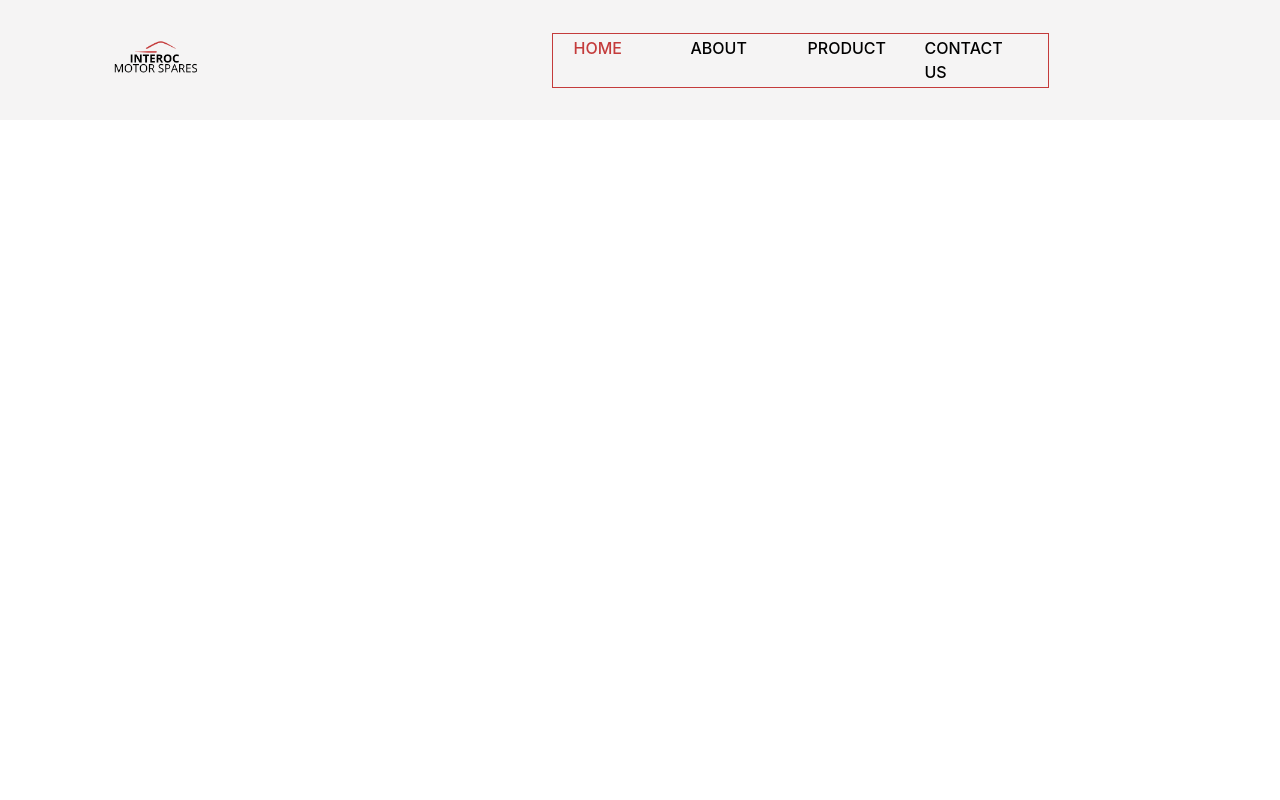
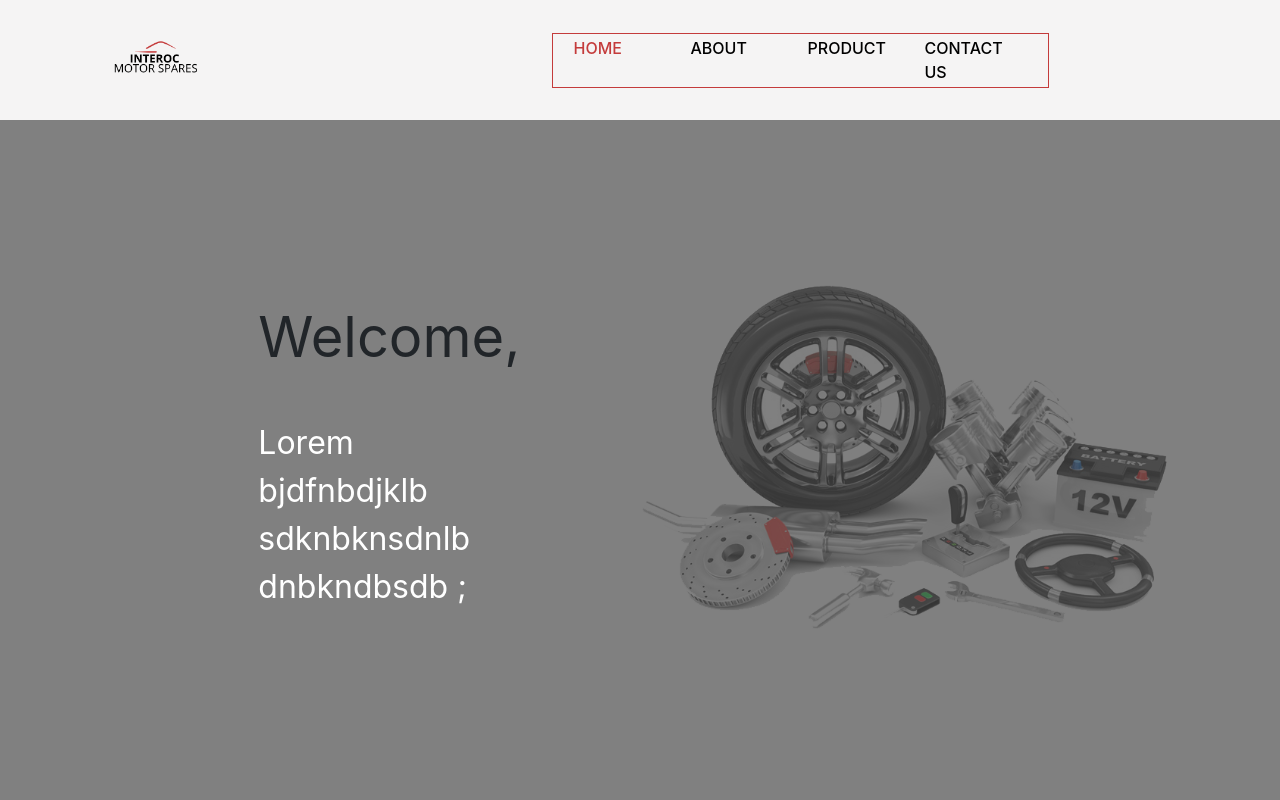
Before and after one commit to philipitgs/Interoc-website, a plain HTML site: page index.html in a window 1280 px wide. Drawn offline with nearby package versions, Linux system fonts and the light colour scheme.

Commit message:
homepage complete

```diff
--- a/css/home.css
+++ b/css/home.css
@@ -0,0 +1,39 @@
+#row_b {
+    background-color: RGBA(74,74,74,0.7);
+}
+
+.text {}
+
+.txt {
+    width: 270px;
+    height: 330px;
+    text-align: left;
+    margin-right: 5px
+
+}
+
+.txt #wel {
+    font-size: 3.5rem;
+    font-weight: 400;
+/*    text-decoration: underline;*/
+/*    color: #c43b3b;*/
+}
+
+.txt hr {
+    width: 30px;
+    color: #c43b3b;
+    height: 4px;
+}
+
+.text #intro {
+    font-size: 2rem;
+    color: white;
+    margin-top: 40px;
+}
+
+
+.image img {
+    height: 350px;
+    z-index: -10;
+
+}
--- a/index.html
+++ b/index.html
@@ -55,7 +55,22 @@
 
 
                 <!-- Row B containing image and text -->
-                <div class="row" id="row_b"></div><!-- end row B -->
+                <div class="row" id="row_b">
+
+                    <!-- the text -->
+                    <div class="text col col-5">
+                        <div class="txt center">
+                            <p id="wel"> Welcome,</p>
+<!--                            <hr>-->
+                            <p id="intro"> Lorem bjdfnbdjklb sdknbknsdnlb dnbkndbsdb ;</p>
+                        </div>
+                    </div>
+
+                    <!--the image -->
+                    <div class="image col col-7">
+                        <img class="center" src="./assets/homepage.png">
+                    </div>
+                </div><!-- end row B -->
 
             </div> <!-- end full -->
         </div> <!-- end container -->
```
Also changed, not shown: assets/homepage.png (added), assets/logo1.png (deleted).
